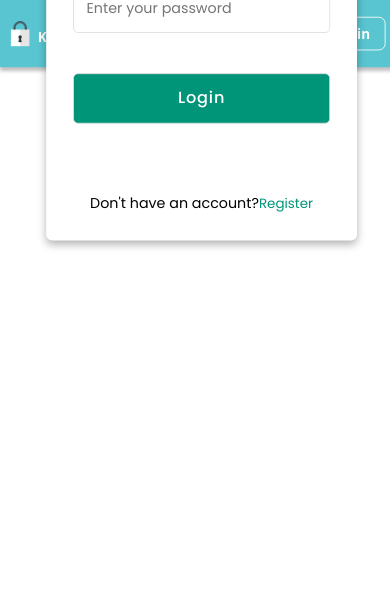
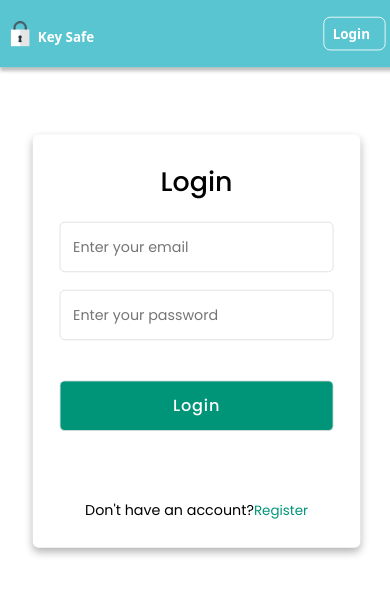
Before and after one commit to abhijeetnishal/PasswordManager, a React (Create React App) app in the folder client/: page /login in a window 390 px wide. Shown: the top 594 px of the page. Built offline with nearby package versions, Linux system fonts and the light colour scheme.

Commit message:
css commit

```diff
--- a/client/src/styles/Register.css
+++ b/client/src/styles/Register.css
@@ -8,10 +8,9 @@
 }
 .container{
   position: absolute;
-  top: 50%;
-  left: 50%;
-  transform: translate(-50%,-50%);
-  max-width: 370px;
+  top: 10rem;
+  left: 10%;
+  max-width: 480px;
   width: 100%;
   background: #fff;
   border-radius: 7px;
@@ -84,12 +83,3 @@ input.button:hover{
   text-align: center;
   color: red;
 }
-@media only screen and (max-width: 480px){
-  .container{
-    position: absolute;
-    left: 240px;
-    right: 0;
-    margin-left: auto;
-    margin-right: auto;
-  }
-}
```
